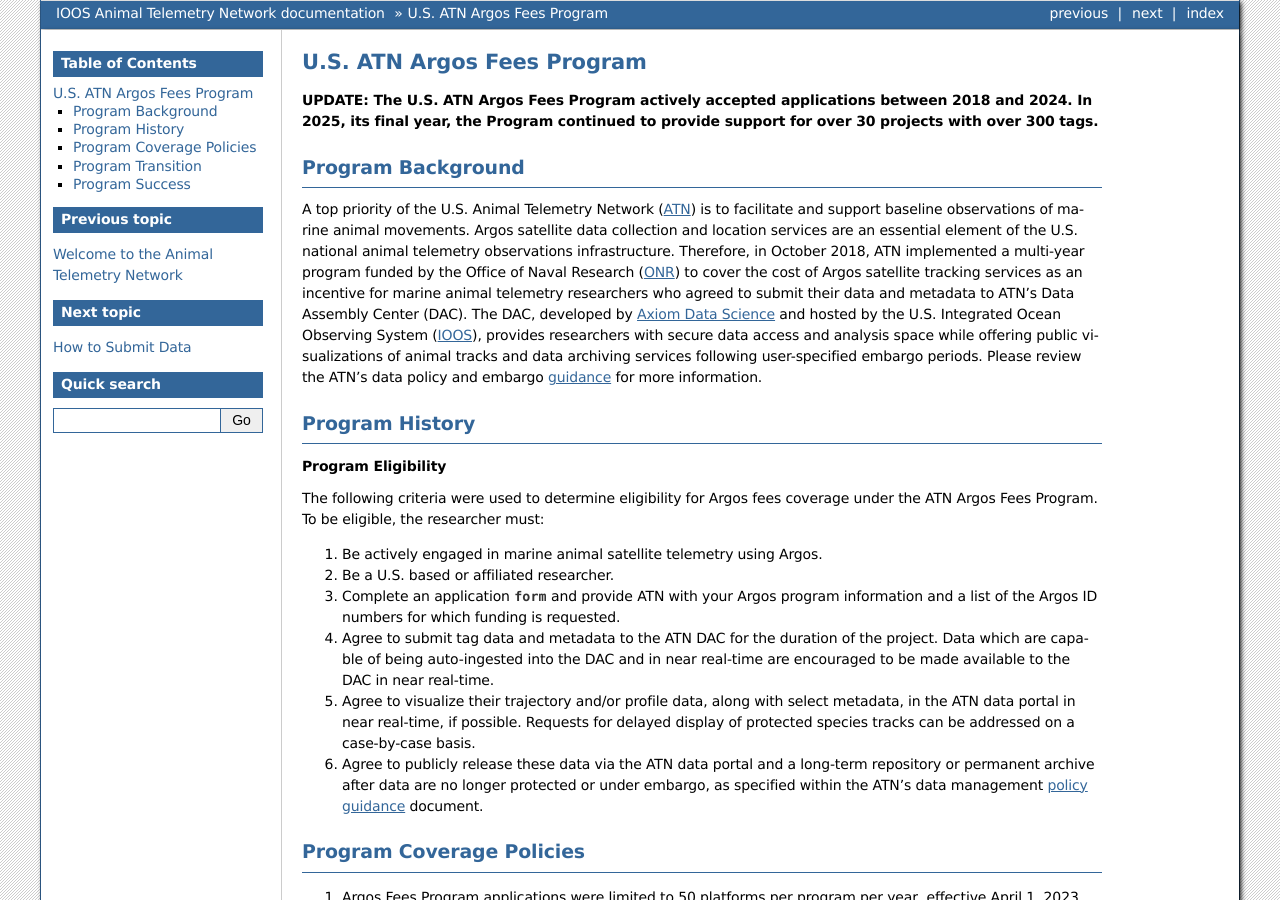
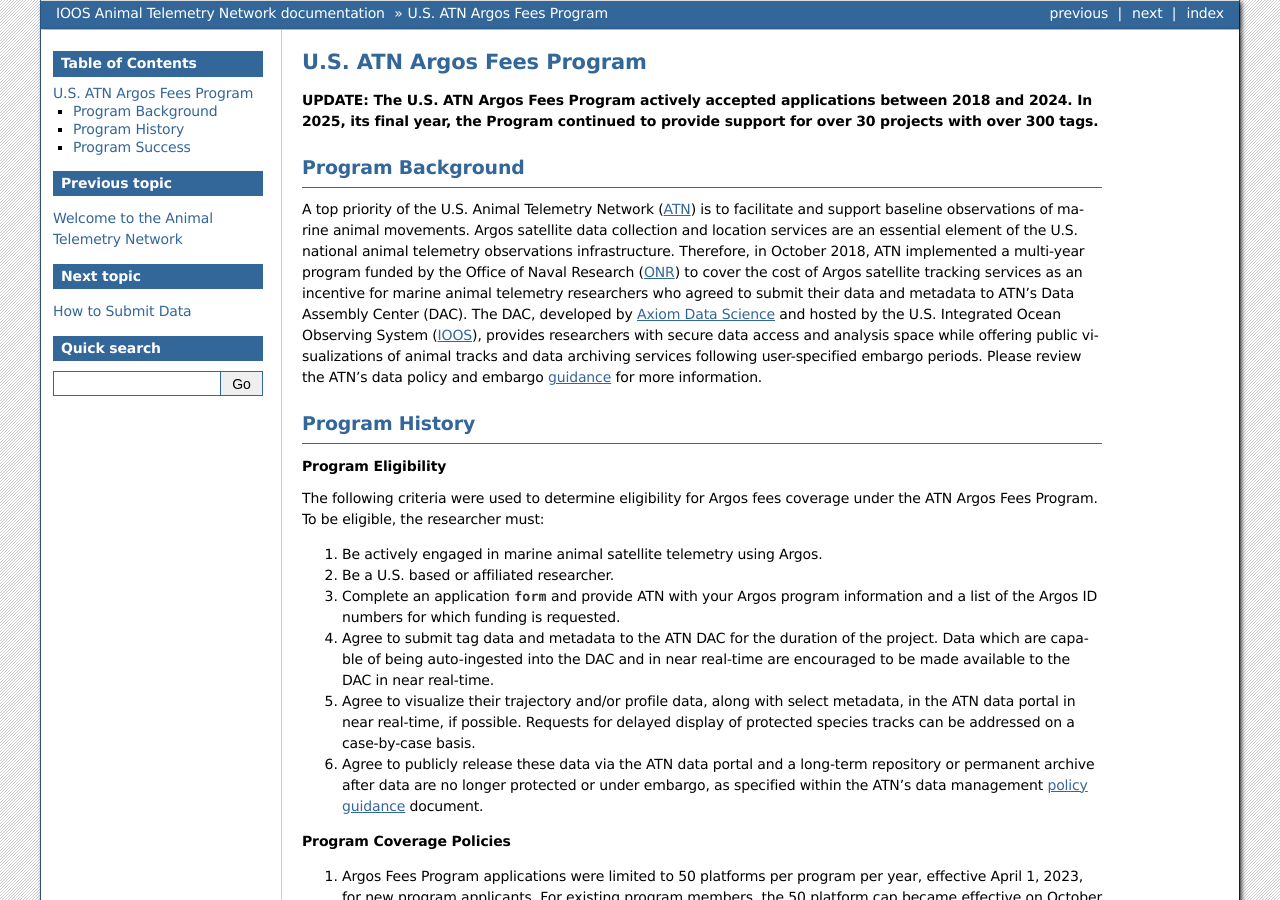
Before and after one commit to ioos/atn-docs, a Sphinx documentation site: the page built from docs/argos.rst, in a window 1280 px wide and 900 px high. Built offline with Sphinx 7.4.7, drawn with Linux system fonts in a browser that asks for light colours.

Commit message:
Update argos.rst

```diff
--- a/docs/argos.rst
+++ b/docs/argos.rst
@@ -25,8 +25,8 @@
 #. Agree to publicly release these data via the ATN data portal and a long-term repository or permanent archive after data are no longer protected or under embargo, as specified within the ATN’s data management `policy guidance <https://cdn.ioos.noaa.gov/media/2022/03/ATN-DAC-Data-Management-Policy-Guidance_v.202201.pdf>`_ document.
 
 
-Program Coverage Policies
-----------------------------------------
+**Program Coverage Policies**
+
 #.	Argos Fees Program applications were limited to 50 platforms per program per year, effective April 1, 2023, for new program applicants. For existing program members, the 50 platform cap became effective on October 1, 2023. After that date, additional platform IDs above the cap reverted back to the principal investigators original Argos program.
 
 #.	We request that only platforms intended to be deployed within 6 months be registered under new or existing ATN programs.
@@ -37,9 +37,7 @@
 
 Failure to comply with the above list of eligibility requirements and policies may result in the removal of the researcher, program, or platform from the Argos Fees Program and the reversion of costs to the principal investigator.
 
-
-Program Transition
----------------------------------
+**Program Transition**
 
 Although the Program has greatly helped advance the objectives of ATN and the broader telemetry research community, long-term funding was no longer available to sustain activities. Therefore, starting November 1, 2024, ATN was unable to accept new applications for the Program or cover any fees from new tag IDs. ATN will continue to cover Argos fees for existing Program participants with actively transmitting tags that are in service beyond November 1 and remain committed to doing so as long as funds remain available.
 
```
